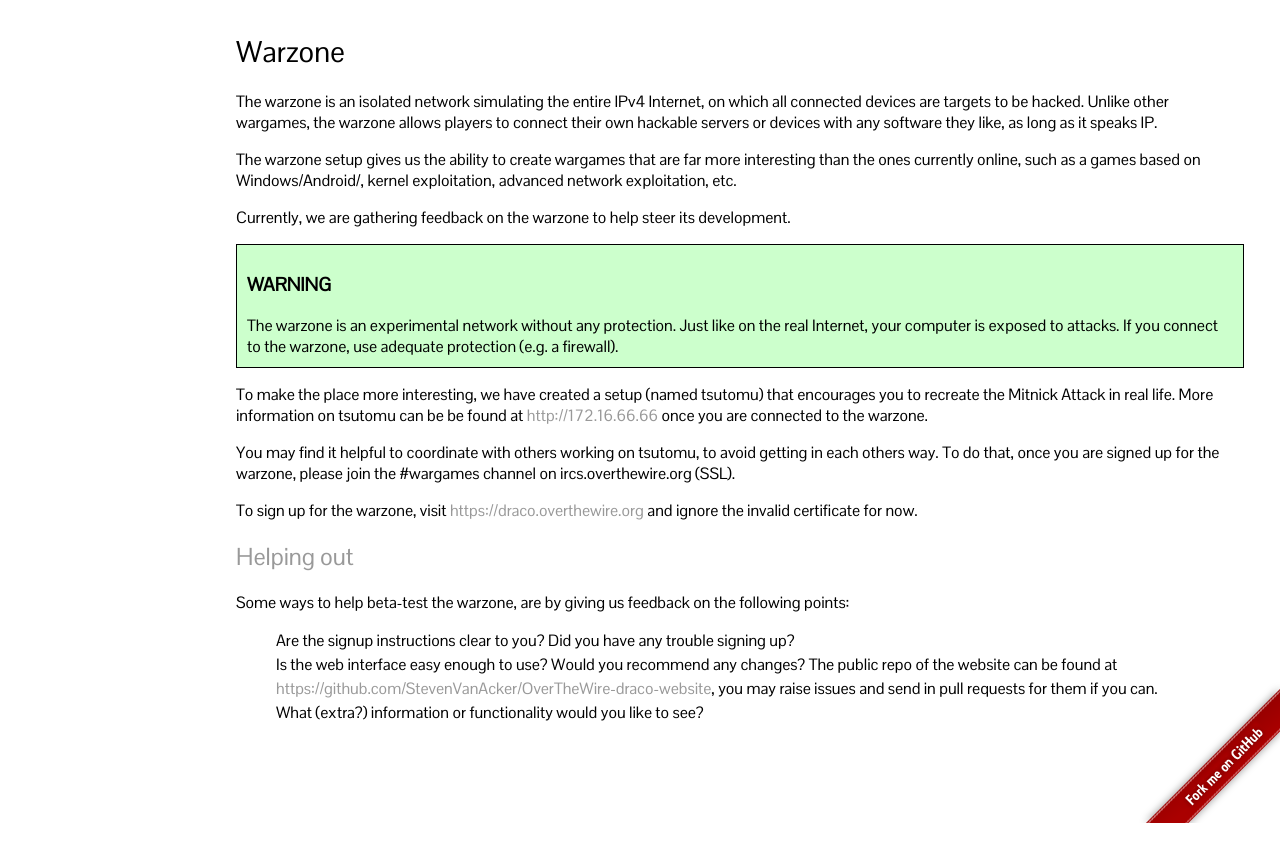
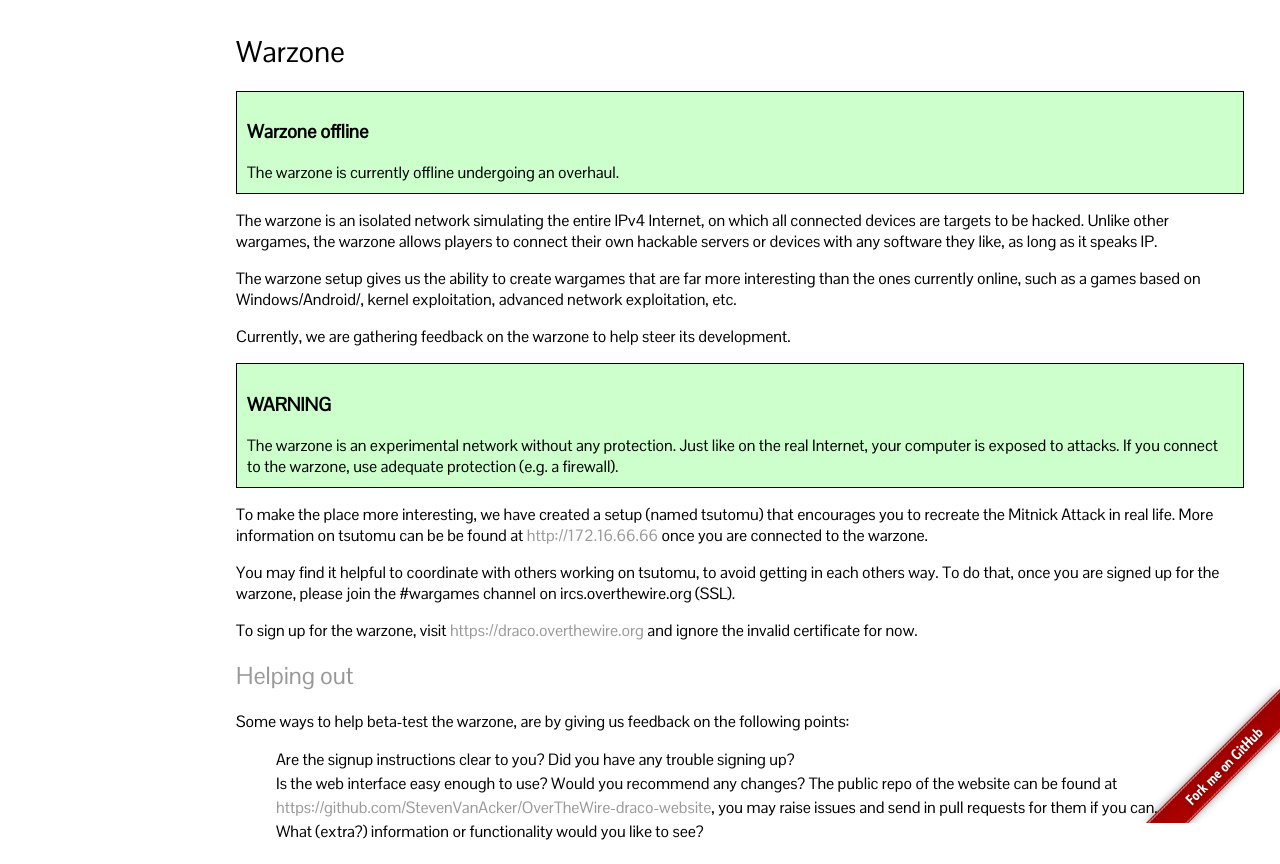
Before and after one commit to OverTheWireOrg/OverTheWire-website, a Jekyll site: the page built from warzone/index.md, in a window 1280 px wide, cut to the strip 77-941 px from the top of the page. Built offline with Jekyll 4.4.1, drawn with Linux system fonts in a browser that asks for light colours; before the commit the page ends 900 px from its top, so only the background shows below that.

Commit message:
warzone down

```diff
--- a/warzone/index.md
+++ b/warzone/index.md
@@ -5,6 +5,10 @@
 
 Warzone
 ========
+
+{% include beginNote.html title="Warzone offline" %}
+The warzone is currently offline undergoing an overhaul.
+{% include endNote.html %}
 
 The warzone is an isolated network simulating the entire IPv4 Internet, on
 which all connected devices are targets to be hacked. Unlike other wargames,
```
